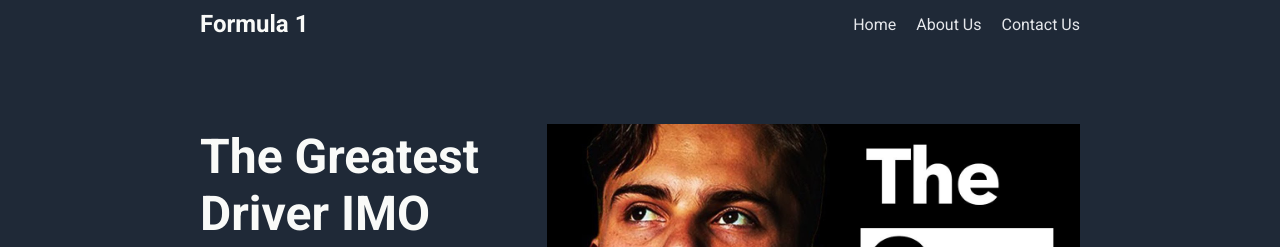
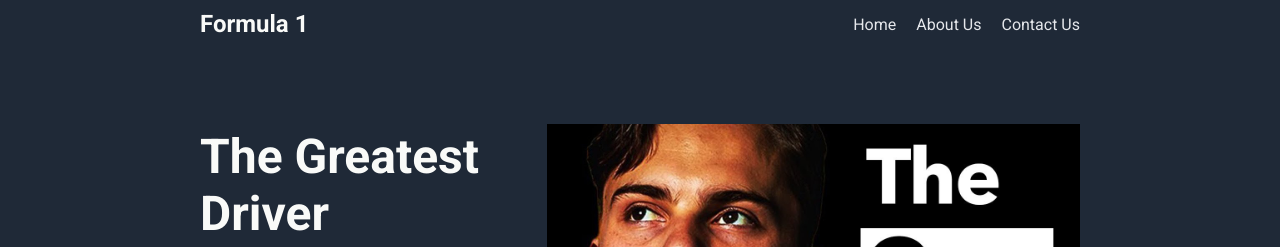
Before and after one commit to JonahTaye/landing-page, a plain HTML site: page index.html in a window 1280 px wide. Shown: the top 247 px of the page. Drawn offline with Linux system fonts and the light colour scheme.

Commit message:
chore: remove a text from hero header

```diff
--- a/index.html
+++ b/index.html
@@ -20,7 +20,7 @@
         </div>
         <div class="hero">
             <div class="h-text">
-                <h1>The Greatest Driver IMO </h1>
+                <h1>The Greatest Driver </h1>
                 <p>In my opinion, Oscar Piastri is one of the greatest drivers of our time. His ability to adapt to different tracks without and perform better than most rookies makes him an amazing driver.</p>
                 <button class="h-button">Learn more</button>
             </div>
```
